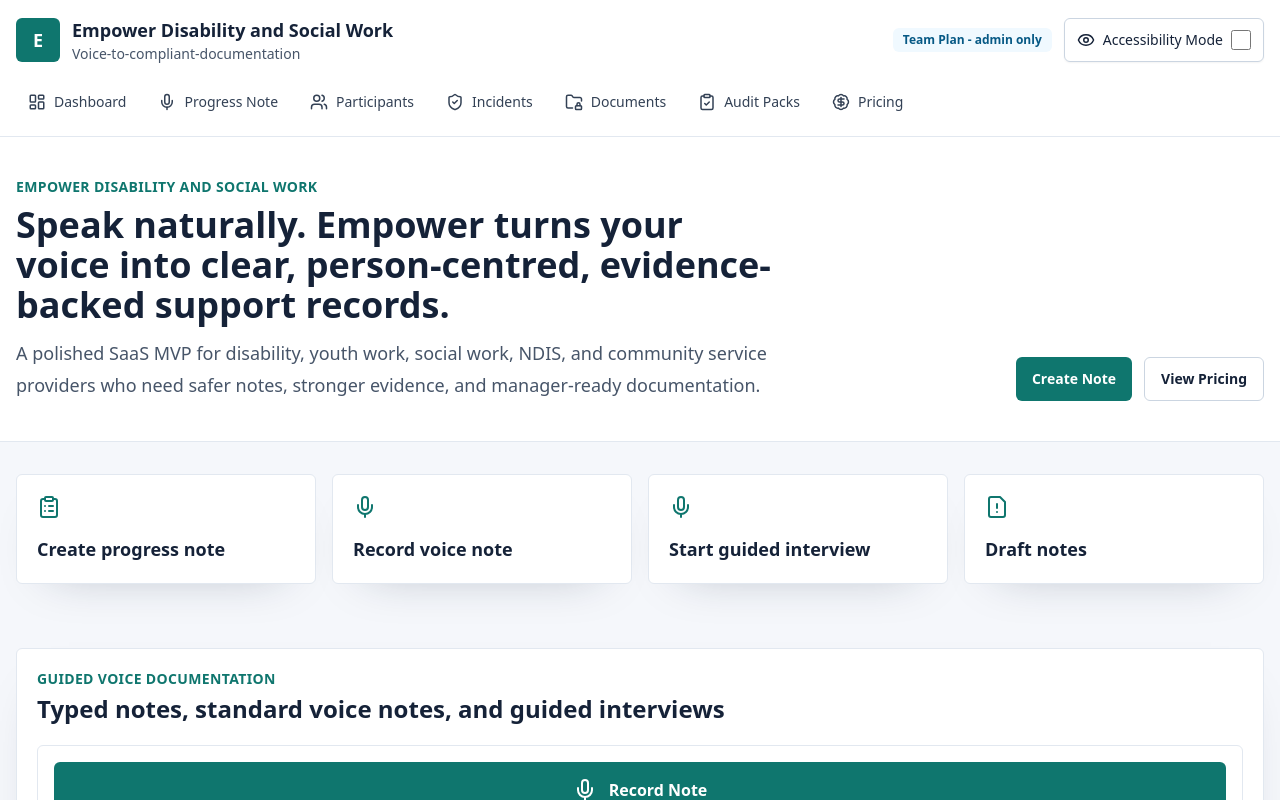
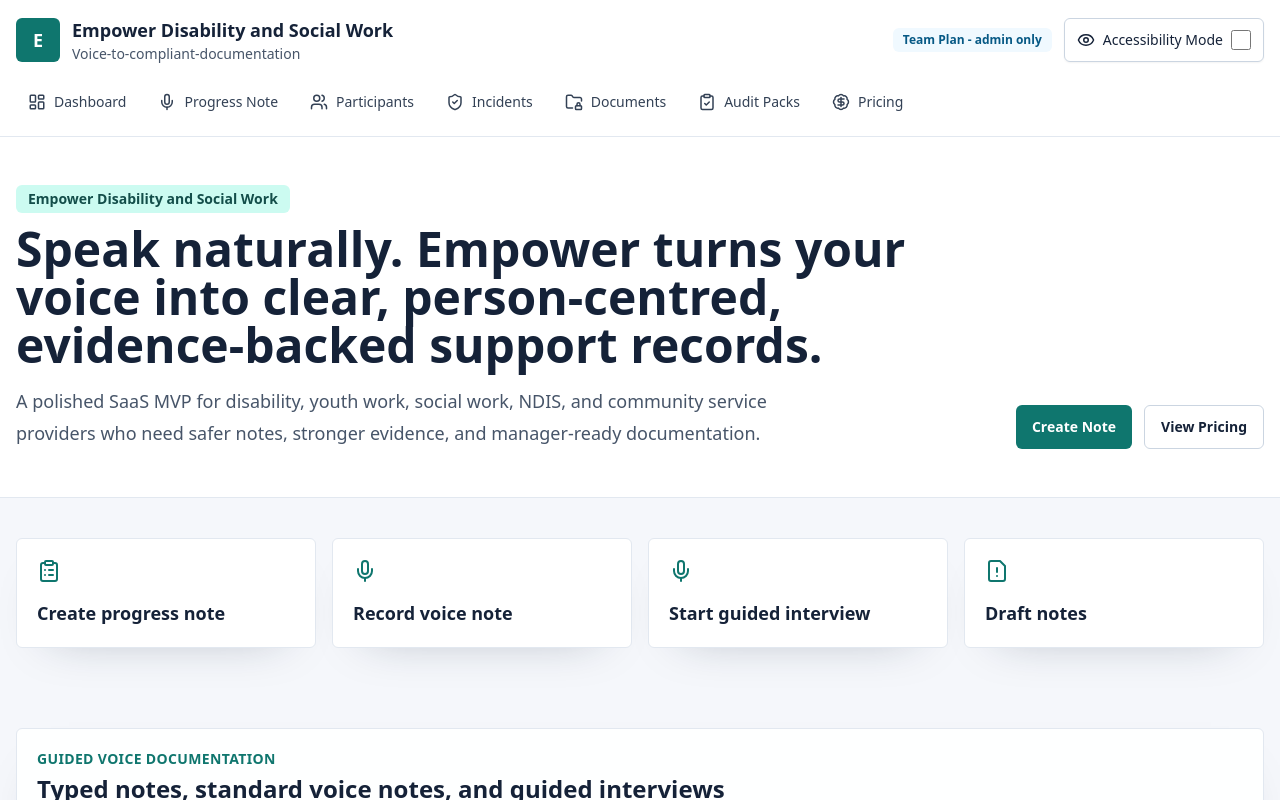
Before and after one commit to DENMWA/EMPOWER, a Next.js app: page / in a window 1280 px wide. Shown: the top 800 px of the page. Built offline with nearby package versions, Linux system fonts and the light colour scheme.

Commit message:
Polish app visual design

```diff
--- a/components/ui.tsx
+++ b/components/ui.tsx
@@ -4,24 +4,24 @@
 export function PageHeader({ eyebrow, title, description, actions }: { eyebrow?: string; title: string; description?: string; actions?: ReactNode }) {
   return (
     <section className="border-b border-slate-200 bg-white">
-      <div className="mx-auto flex max-w-7xl flex-col gap-5 px-4 py-10 lg:flex-row lg:items-end lg:justify-between">
-        <div className="max-w-3xl">
-          {eyebrow ? <p className="mb-2 text-sm font-semibold uppercase tracking-wide text-sea">{eyebrow}</p> : null}
-          <h1 className="text-3xl font-bold text-ink sm:text-4xl">{title}</h1>
-          {description ? <p className="mt-3 text-lg leading-8 text-slate-600">{description}</p> : null}
+      <div className="mx-auto grid max-w-7xl gap-8 px-4 py-12 lg:grid-cols-[1fr_auto] lg:items-end">
+        <div className="max-w-4xl">
+          {eyebrow ? <p className="mb-3 inline-flex rounded-md bg-mint px-3 py-1 text-sm font-semibold text-teal-900">{eyebrow}</p> : null}
+          <h1 className="max-w-4xl text-4xl font-bold leading-tight text-ink sm:text-5xl">{title}</h1>
+          {description ? <p className="mt-4 max-w-3xl text-lg leading-8 text-slate-600">{description}</p> : null}
         </div>
-        {actions ? <div className="flex flex-wrap gap-3">{actions}</div> : null}
+        {actions ? <div className="flex flex-wrap gap-3 lg:justify-end">{actions}</div> : null}
       </div>
     </section>
   );
 }
 
 export function Section({ children, className }: { children: ReactNode; className?: string }) {
-  return <section className={cn("mx-auto max-w-7xl px-4 py-8", className)}>{children}</section>;
+  return <section className={cn("mx-auto max-w-7xl px-4 py-10", className)}>{children}</section>;
 }
 
 export function Card({ children, className, ...props }: HTMLAttributes<HTMLDivElement>) {
-  return <div className={cn("rounded-md border border-slate-200 bg-white p-5 shadow-soft", className)} {...props}>{children}</div>;
+  return <div className={cn("rounded-md border border-slate-200 bg-white/95 p-5 shadow-soft", className)} {...props}>{children}</div>;
 }
 
 export function StatusBadge({ label, tone = "slate" }: { label: string; tone?: "slate" | "green" | "amber" | "red" | "blue" }) {
@@ -41,7 +41,7 @@
       href={href}
       className={cn(
         "inline-flex min-h-11 items-center justify-center rounded-md px-4 text-sm font-semibold focus:outline focus:outline-2 focus:outline-offset-2 focus:outline-teal-700",
-        variant === "primary" ? "bg-sea text-white hover:bg-teal-800" : "border border-slate-300 bg-white text-ink hover:bg-slate-50"
+        variant === "primary" ? "bg-sea text-white shadow-lift hover:bg-teal-800" : "border border-slate-300 bg-white text-ink hover:border-teal-400 hover:bg-slate-50"
       )}
     >
       {children}
```
